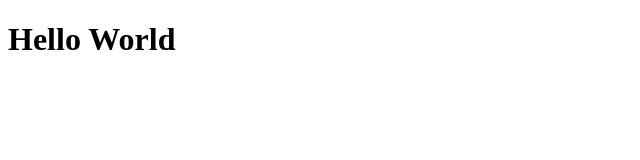
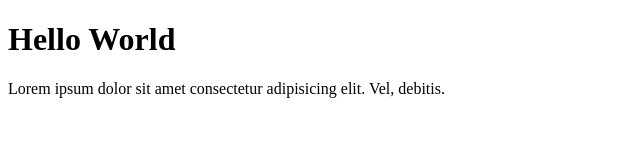
Before and after one commit to adisalafudin/adi-learn-git, a plain HTML site: page index.html in a window 1280 px wide. Shown: the whole page, without its empty margins (0-640 px from the left). Drawn offline with Linux system fonts and the light colour scheme.

Commit message:
update index.html

```diff
--- a/index.html
+++ b/index.html
@@ -7,5 +7,8 @@
   </head>
   <body>
     <h1>Hello World</h1>
+    <p>
+      Lorem ipsum dolor sit amet consectetur adipisicing elit. Vel, debitis.
+    </p>
   </body>
 </html>
```
